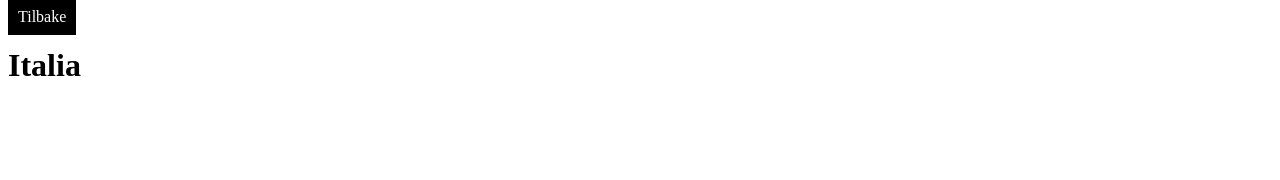
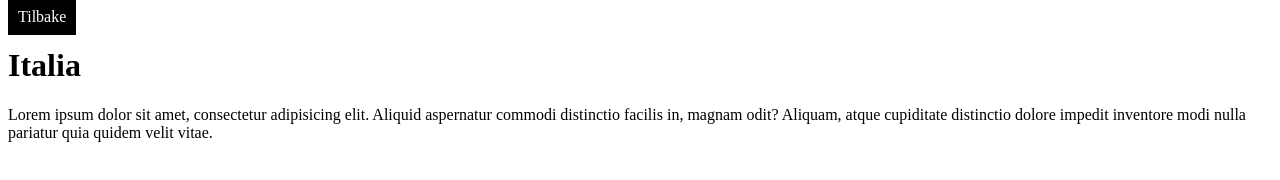
Before and after one commit to Matssol00/land, a plain HTML site: page italia.html in a window 1280 px wide. Drawn offline with Linux system fonts and the light colour scheme.

Commit message:
Måtte bare se om det fungerte
Ser bra ut

```diff
--- a/italia.html
+++ b/italia.html
@@ -18,6 +18,6 @@
 <body>
     <a href="index.html">Tilbake</a>
     <h1>Italia</h1>
-
+        <p>Lorem ipsum dolor sit amet, consectetur adipisicing elit. Aliquid aspernatur commodi distinctio facilis in, magnam odit? Aliquam, atque cupiditate distinctio dolore impedit inventore modi nulla pariatur quia quidem velit vitae.</p>
 </body>
 </html>
```
